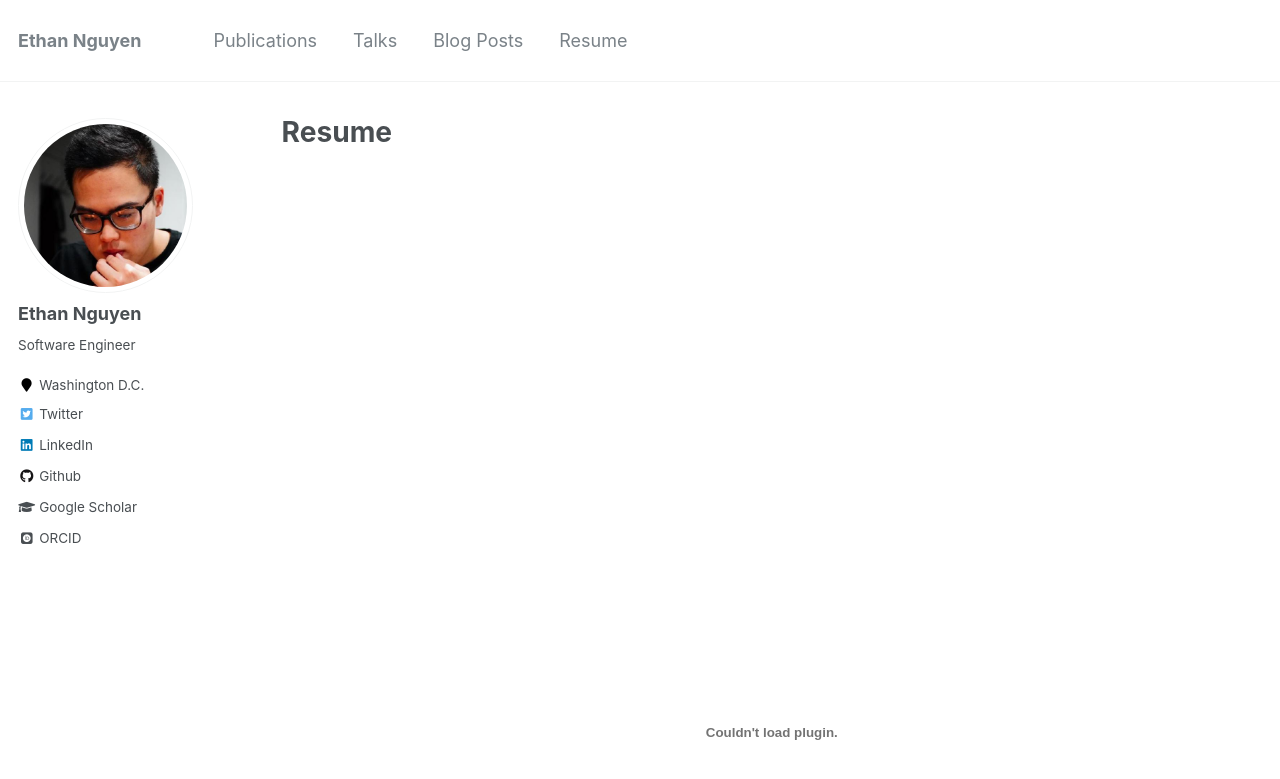
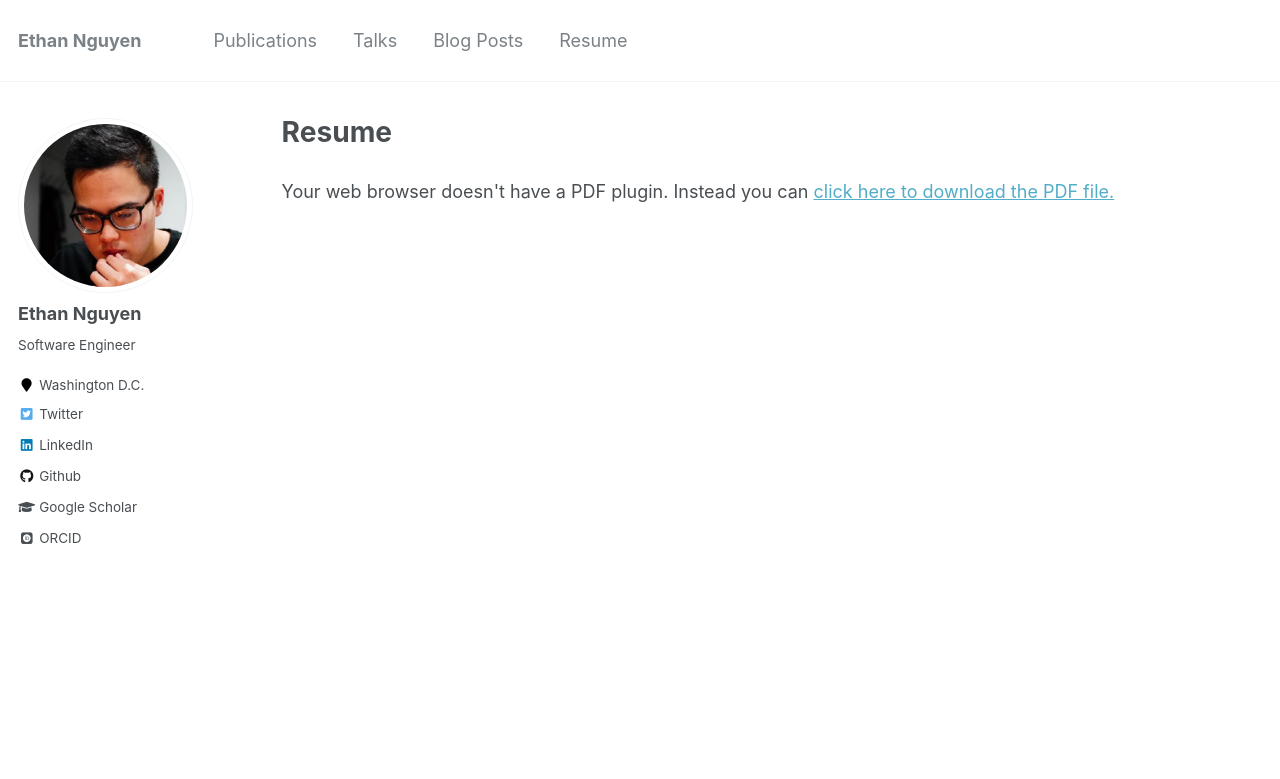
Before and after one commit to EthanHNguyen/ethanhnguyen.github.io, a Jekyll site: the page built from _pages/cv.md, in a window 1280 px wide and 900 px high. Shown: the top 779 px of the window. Built offline with Jekyll 4.4.1, drawn with Linux system fonts in a browser that asks for light colours; some web fonts are replaced.

Commit message:
add resume for mobile

```diff
--- a/_pages/cv.md
+++ b/_pages/cv.md
@@ -6,4 +6,8 @@ author_profile: true
 redirect_from:
   - /cv
 ---
-<embed src="https://ethanhn.com/files/resume.pdf" width="600" height="700" type='application/pdf'>
+<object data="https://ethanhn.com/files/resume.pdf" type="application/pdf" width="100%" height="100%">
+  <p>Your web browser doesn't have a PDF plugin.
+  Instead you can <a href="https://ethanhn.com/files/resume.pdf">click here to
+  download the PDF file.</a></p>
+</object>
```
